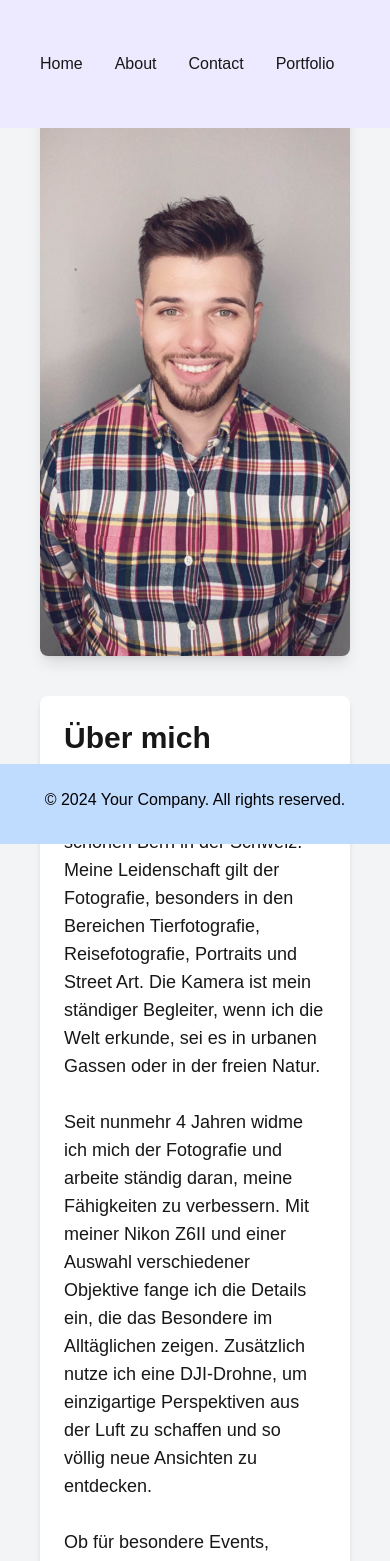
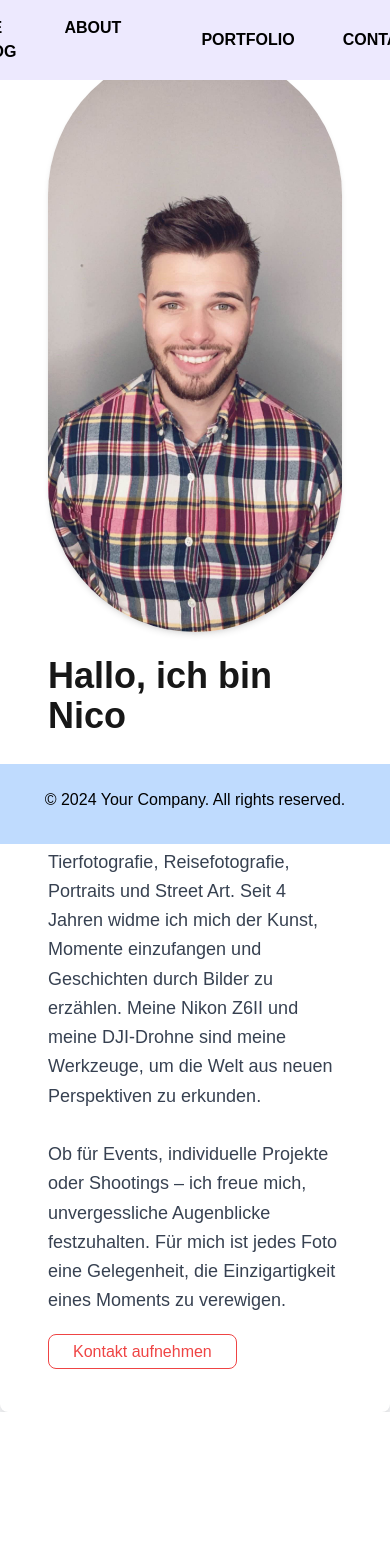
Before and after one commit to Nemobii/portfolio-page, a Next.js app: page /about in a window 390 px wide. Shown: the top 1561 px of the page. After the commit the page ends 1412 px from the top, so only its background shows below. Built offline with nearby package versions, Linux system fonts and the light colour scheme.

Commit message:
New Page (TheBlog) - Adding Layout header and co.

```diff
--- a/src/app/about/page.tsx
+++ b/src/app/about/page.tsx
@@ -5,44 +5,43 @@ import Link from 'next/link';
 export default function Page() {
     return (
       <Layout>
-        <div className="flex flex-col md:flex-row items-center justify-center min-h-screen p-10 bg-gray-100">
-          <div className="w-full md:w-1/2 flex justify-center mb-10 md:mb-0">
+        <div className="flex items-center justify-center min-h-screen bg-gray-100">
+          {/* Hauptcontainer */}
+          <div className="flex flex-col md:flex-row items-center bg-white shadow-lg rounded-lg p-12 max-w-5xl w-full">
+            {/* Bildbereich */}
+            <div className="w-full md:w-1/2 flex justify-center mb-6 md:mb-0">
               <Image
                 src="/portfolio-page/images/AboutMe.jpg"
                 alt="About Me"
-              width={400}
-              height={400}
-              className="rounded-lg shadow-lg"
+                width={500}
+                height={500}
+                className="rounded-full object-cover shadow-md"
               />
             </div>
 
-          <div className="w-full md:w-1/2 md:pl-10 bg-white p-6 rounded-lg shadow-md">
-            <h1 className="text-3xl font-bold mb-4">Über mich</h1>
-            <p className="text-lg mb-6">
-              Hallo, ich bin Nico, ein 29-jähriger Hobbyfotograf aus dem schönen Bern in der Schweiz.
-              Meine Leidenschaft gilt der Fotografie, besonders in den Bereichen Tierfotografie, Reisefotografie,
-              Portraits und Street Art. Die Kamera ist mein ständiger Begleiter, wenn ich die Welt erkunde, sei es
-              in urbanen Gassen oder in der freien Natur.
+            {/* Textbereich */}
+            <div className="w-full md:w-1/2 md:pl-12">
+              <h1 className="text-4xl font-bold mb-6">Hallo, ich bin Nico</h1>
+              <p className="text-lg leading-relaxed text-gray-700 mb-6">
+                Ich bin ein leidenschaftlicher Hobbyfotograf aus Bern, Schweiz. Meine Spezialgebiete
+                sind Tierfotografie, Reisefotografie, Portraits und Street Art. Seit 4 Jahren
+                widme ich mich der Kunst, Momente einzufangen und Geschichten durch Bilder zu
+                erzählen. Meine Nikon Z6II und meine DJI-Drohne sind meine Werkzeuge, um die Welt
+                aus neuen Perspektiven zu erkunden.
                 <br /><br />
-              Seit nunmehr 4 Jahren widme ich mich der Fotografie und arbeite ständig daran, meine Fähigkeiten zu verbessern.
-              Mit meiner Nikon Z6II und einer Auswahl verschiedener Objektive fange ich die Details ein, die das Besondere im
-              Alltäglichen zeigen. Zusätzlich nutze ich eine DJI-Drohne, um einzigartige Perspektiven aus der Luft zu schaffen
-              und so völlig neue Ansichten zu entdecken.
-              <br /><br />
-              Ob für besondere Events, Shootings oder individuelle Projekte – ich bin buchbar und freue mich darauf,
-              unvergessliche Momente festzuhalten. Jedes Foto ist für mich eine Gelegenheit, eine Geschichte zu erzählen – sei es der
-              spontane Ausdruck eines Menschen, die einzigartige Atmosphäre eines Ortes oder die faszinierende Schönheit
-              von Tieren in ihrer natürlichen Umgebung.
-              <br /><br />
-              Ich liebe es, die Welt aus unterschiedlichen Perspektiven zu sehen und bin stets bestrebt, mein Können
-              weiter zu verfeinern und mit anderen zu teilen.
+                Ob für Events, individuelle Projekte oder Shootings – ich freue mich, unvergessliche
+                Augenblicke festzuhalten. Für mich ist jedes Foto eine Gelegenheit, die Einzigartigkeit
+                eines Moments zu verewigen.
               </p>
 
-            <Link href="/contact">
-              <button className="bg-violet-600 text-white px-4 py-2 rounded-lg hover:bg-violet-700 transition duration-300">
+              {/* Kontakt-Link */}
+              <Link
+                href="/contact"
+                className="bg-transparent border border-red-500 text-red-500 px-6 py-2 rounded-lg hover:bg-red-500 hover:text-white transition"
+              >
                 Kontakt aufnehmen
-              </button>
               </Link>
+            </div>
           </div>
         </div>
       </Layout>
--- a/src/app/components/Header.tsx
+++ b/src/app/components/Header.tsx
@@ -1,4 +1,4 @@
-'use client'
+'use client';
 
 import Link from 'next/link';
 import Logo from './Logo';
@@ -29,29 +29,38 @@ const Header: React.FC<HeaderProps> = ({ isHome }) => {
 
   return (
     <div className={`${isHome ? '' : 'min-h-[128px]'}`}>
-            <header className={`z-20 w-full flex min-h-32 max-h-32 p-6 pr-20 justify-between bg-violet-100 transition-all duration-300 ${isHome ? 'fixed' : ''} ${isFixed && !isHome ? 'fixed top-0 w-full' : ''}`}>
-                <div>
+      <header
+        className={`z-20 w-full flex items-center justify-center px-6 py-4 bg-violet-100 transition-all duration-300 ${
+          isHome ? 'fixed' : ''
+        } ${isFixed && !isHome ? 'fixed top-0 w-full' : ''}`}
+      >
+        <nav className="flex items-center">
+          {/* Navigation links auf der linken Seite */}
+          <ul className="flex gap-4">
+            <li className="nav-item">
+              <Link href="/blog">The Blog</Link> {/* Blog-Link links vom Logo */}
+            </li>
+            <li className="nav-item">
+              <Link href="/about">About</Link>
+            </li>
+          </ul>
+          {/* Logo in der Mitte */}
+          <div className="mx-6">
               <Logo />
           </div>
-                <nav>
-                    <ul className='flex h-full'>
-                        <li className='p-4 self-center group'>
-                            <Link href="/" className="relative hover:text-violet-700 transition duration-300 after:content-[''] after:absolute after:left-0 after:bottom-0 after:w-0 after:h-[2px] after:bg-violet-700 after:transition-all after:duration-300 group-hover:after:w-full">Home</Link>
+          {/* Navigation links auf der rechten Seite */}
+          <ul className="flex gap-4">
+            <li className="nav-item relative">
+              <Link href="/portfolio">Portfolio</Link>
+              {/* Dropdown Menü */}
+              <div className="dropdown">
+                <Link href="/portfolio/animals">Animals</Link>
+                <Link href="/portfolio/travel">Travel</Link>
+                <Link href="/portfolio/portrait">Portrait</Link>
+              </div>
             </li>
-                        <li className='p-4 self-center group'>
-                            <Link href="/about" className="relative hover:text-violet-700 transition duration-300 after:content-[''] after:absolute after:left-0 after:bottom-0 after:w-0 after:h-[2px] after:bg-violet-700 after:transition-all after:duration-300 group-hover:after:w-full">About</Link>
-                        </li>
-                        <li className='p-4 self-center group'>
-                            <Link href="/contact" className="relative hover:text-violet-700 transition duration-300 after:content-[''] after:absolute after:left-0 after:bottom-0 after:w-0 after:h-[2px] after:bg-violet-700 after:transition-all after:duration-300 group-hover:after:w-full">Contact</Link>
-                        </li>
-                        <li className='relative p-4 self-center group'>
-                            <Link href="/portfolio" className="relative hover:text-violet-700 transition duration-300 after:content-[''] after:absolute after:left-0 after:bottom-0 after:w-0 after:h-[2px] after:bg-violet-700 after:transition-all after:duration-300 group-hover:after:w-full">Portfolio</Link>
-                            {/* Dropdown Menü */}
-                            <ul className="absolute left-0 mt-2 hidden bg-white shadow-lg rounded-lg opacity-0 group-hover:opacity-100 group-hover:translate-y-2 group-hover:block transition-all duration-300 z-10">
-                                <li className='p-2 hover:bg-violet-100 transition-colors duration-200 rounded-md'><Link href="/portfolio/animals">Animals</Link></li>
-                                <li className='p-2 hover:bg-violet-100 transition-colors duration-200 rounded-md'><Link href="/portfolio/travel">Travel</Link></li>
-                                <li className='p-2 hover:bg-violet-100 transition-colors duration-200 rounded-md'><Link href="/portfolio/portrait">Portrait</Link></li>
-                            </ul>
+            <li className="nav-item">
+              <Link href="/contact">Contact</Link>
             </li>
           </ul>
         </nav>
--- a/src/app/components/Logo.tsx
+++ b/src/app/components/Logo.tsx
@@ -6,9 +6,9 @@ const Logo = () => {
             <img
                 src="/portfolio-page/images/logo.png"
                 alt="Logo"
-                width={150}
-                height={50}
-                className='object-cover'
+                width={200} /* Erhöhe die Breite */
+                height={70} /* Erhöhe die Höhe */
+                className="object-cover"
             />
         </Link>
     );
--- a/src/app/globals.css
+++ b/src/app/globals.css
@@ -126,3 +126,41 @@ html {
 .test-animation {
   animation: testAnimation 1s ease forwards;
 }
+
+@layer components {
+  /* Navigationselement */
+  .nav-item {
+    @apply relative text-base font-semibold uppercase mx-4 cursor-pointer;
+  }
+
+  .nav-item a {
+    @apply no-underline text-black relative transition-all duration-300;
+  }
+
+  /* Hover-Effekt für Links */
+  .nav-item a::after {
+    content: '';
+    @apply absolute bottom-0 left-0 w-0 h-[2px] bg-violet-700 transition-all duration-300;
+  }
+
+  .nav-item a:hover::after {
+    @apply w-full;
+  }
+
+  /* Dropdown-Menü */
+  .dropdown {
+    @apply hidden absolute top-full left-1/2 -translate-x-1/2 bg-white shadow-lg rounded-lg p-2 z-10;
+    transform-origin: top center;
+    transition: all 0.3s ease-in-out;
+  }
+
+  /* Links im Dropdown */
+  .dropdown a {
+    @apply block px-4 py-2 text-black hover:bg-gray-100 transition-colors duration-200;
+  }
+
+  /* Sichtbarkeit des Dropdowns bei Hover */
+  .nav-item:hover .dropdown {
+    @apply block;
+  }
+}
--- a/src/app/page.tsx
+++ b/src/app/page.tsx
@@ -1,14 +1,13 @@
 "use client";
 import Layout from "./components/Layout";
-import React, { useEffect, useState } from 'react';
+import React, { useEffect, useState } from "react";
 import Link from "next/link";
 import FloatingImage from "./components/FloatingImage";
-
 
 const Home: React.FC = () => {
   const [currentSection, setCurrentSection] = useState(0);
 
-  const handleScroll = (event: { deltaY: number; }) => {
+  const handleScroll = (event: { deltaY: number }) => {
     if (event.deltaY > 0) {
       setCurrentSection((prev) => Math.min(prev + 1, 1));
     } else {
@@ -21,53 +20,64 @@ const Home: React.FC = () => {
   };
 
   useEffect(() => {
-    window.addEventListener('wheel', handleScroll, { passive: false });
+    window.addEventListener("wheel", handleScroll, { passive: false });
     return () => {
-      window.removeEventListener('wheel', handleScroll);
+      window.removeEventListener("wheel", handleScroll);
     };
   }, []);
 
   useEffect(() => {
     const element = document.getElementById(`section-${currentSection + 1}`);
     if (element) {
-      element.scrollIntoView({ behavior: 'smooth' });
+      element.scrollIntoView({ behavior: "smooth" });
     }
   }, [currentSection]);
 
   return (
     <Layout>
-      <section id="section-1" className="h-screen py-40">
-        <div className="flex justify-center mb-12">
-          <h1 className="mb-2">Nico&apos;s Blog, hier findest du Bilder meiner Projekte und Reisen</h1>
-        </div>
-        <div className="flex gap-x-6">
-          <div>
-            <p className="text-center mb-6">
-              Lorem ipsum dolor, sit amet consectetur adipisicing elit. Nihil
-              itaque consequuntur odit ea. Illum sunt ducimus odio omnis sit
-              quaerat, voluptas impedit? Voluptate quae sapiente corrupti
-              similique molestias ab voluptatibus. Lorem, ipsum dolor sit amet
-              consectetur adipisicing elit. Porro reprehenderit placeat adipisci
-              esse at impedit nobis, aspernatur error, cupiditate doloribus in
-              assumenda, repellat sit itaque id molestiae iure aut ullam. Lorem
-              ipsum dolor sit amet consectetur, adipisicing elit. Consequuntur
-              atque aspernatur dicta beatae quia incidunt repellat ratione,
-              perferendis ducimus minus, veniam iusto dolorum commodi iste
-              cumque? Quaerat facilis eos labore.
-            </p>
-          </div>
-        </div>
-        <div className="flex justify-center py-6">
-          <button onClick={() => scrollToSection(1)}>Go to Section 2</button>
-        </div>
+      <style jsx global>{`
+        @import url("https://fonts.googleapis.com/css2?family=Dancing+Script:wght@400;700&family=Roboto:wght@400;700&display=swap");
+
+        #section-1 {
+          display: flex;
+          flex-direction: column;
+          justify-content: center;
+          align-items: center;
+          height: 100vh;
+          text-align: center;
+        }
+
+        h1 {
+          font-family: "Dancing Script", cursive;
+          font-size: 3rem;
+          margin-bottom: 1rem;
+        }
+
+        p {
+          font-family: "Roboto", sans-serif;
+          font-size: 1.5rem;
+          max-width: 600px;
+        }
+      `}</style>
+      <section id="section-1">
+        <h1>Hi, ich bin Nico!</h1>
+        <p>Ein Fotograf und Abenteurer, der die Welt durch die Linse entdeckt.</p>
+        <button className="mt-6" onClick={() => scrollToSection(1)}>
+          Go to Section 2
+        </button>
       </section>
       <section id="section-2" className="h-screen py-40 relative">
         <div className="flex flex-col">
           <h2 className="self-center mb-6">Letzte Reise</h2>
           <div className="text-center mx-auto max-w-[860px] mb-6">
-          Auf meiner letzten Reise erkundete ich die faszinierenden Landschaften Tansanias und Sansibars. Auf einer Safari durch die Nationalparks Serengeti, Ngorogoro, Tarangire und Lake Manyara erlebte ich beeindruckende
-          Tierbeobachtungen und konnte zahlreiche Arten, darunter auch Jungtiere, fotografieren.
-          Nach den abenteuerlichen Jeepfahrten erholten wir uns zum Abschluss auf den traumhaften Stränden von Sansibar, wo das blaue Meer und die warmen Temperaturen für pure Entspannung sorgten.
+            Auf meiner letzten Reise erkundete ich die faszinierenden
+            Landschaften Tansanias und Sansibars. Auf einer Safari durch die
+            Nationalparks Serengeti, Ngorogoro, Tarangire und Lake Manyara
+            erlebte ich beeindruckende Tierbeobachtungen und konnte zahlreiche
+            Arten, darunter auch Jungtiere, fotografieren. Nach den
+            abenteuerlichen Jeepfahrten erholten wir uns zum Abschluss auf den
+            traumhaften Stränden von Sansibar, wo das blaue Meer und die warmen
+            Temperaturen für pure Entspannung sorgten.
           </div>
           <div className="flex justify-center">
             <Link href="/portfolio/travel">Tansania</Link>
```
Also changed, not shown: src/app/blog/page.tsx (added, +49 -0 lines). Lines whose indentation alone changed are shown as unchanged.
